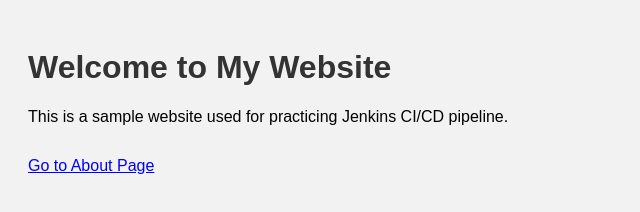
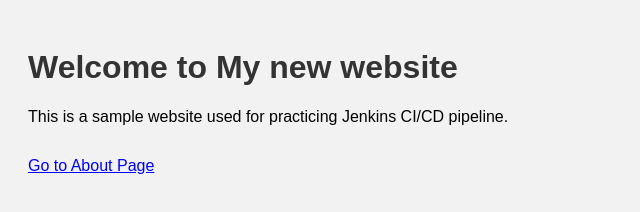
Before and after one commit to Nadeem7033/html-jenkins-project, a plain HTML site: page index.html in a window 1280 px wide. Shown: the whole page, without its empty margins (0-640 px from the left). Drawn offline with Linux system fonts and the light colour scheme.

Commit message:
Update index.html

```diff
--- a/index.html
+++ b/index.html
@@ -5,7 +5,7 @@
     <link rel="stylesheet" href="css/style.css">
 </head>
 <body>
-    <h1>Welcome to My Website</h1>
+    <h1>Welcome to My new website</h1>
     <p>This is a sample website used for practicing Jenkins CI/CD pipeline.</p>
 
     <a href="about.html">Go to About Page</a>
```
